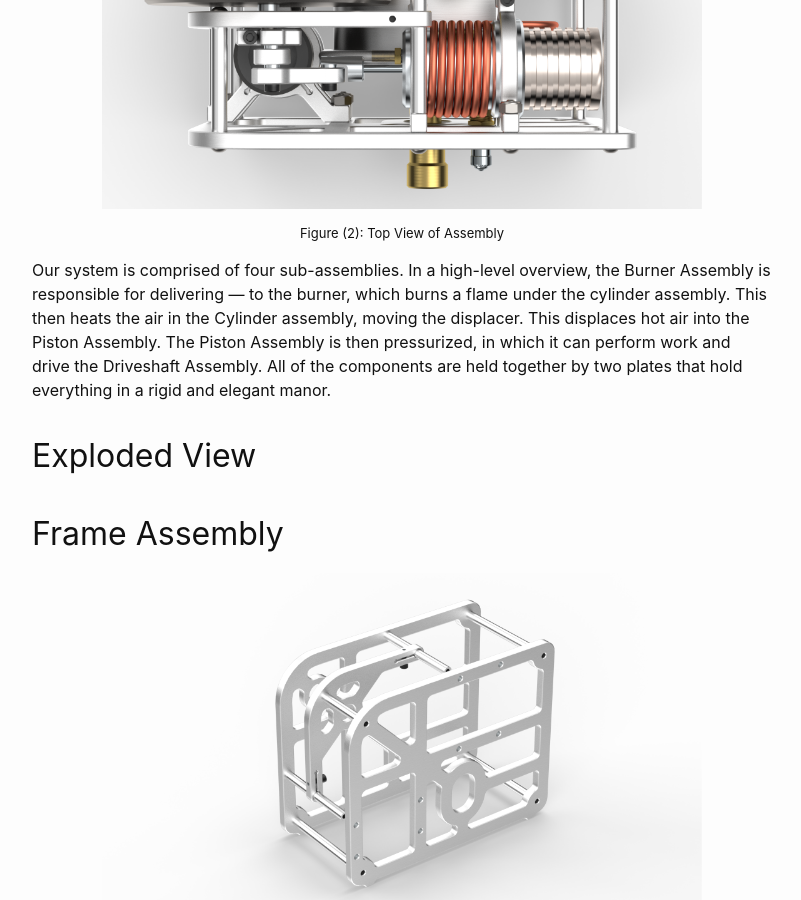
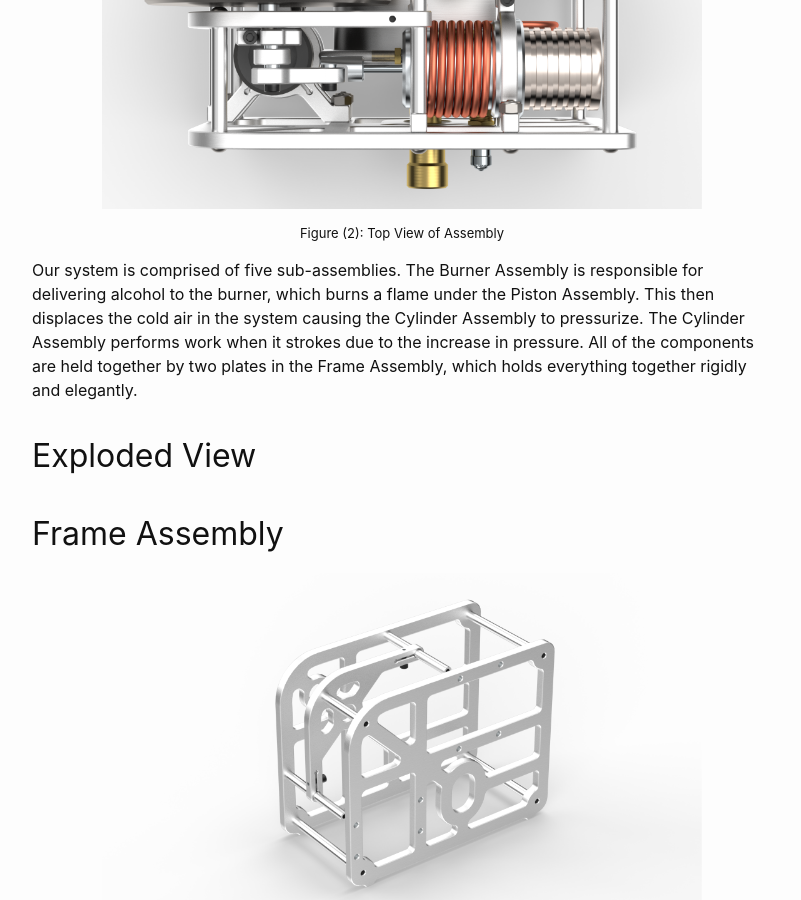
Before and after one commit to EliasWheatfall/SterlingEngineOne, a Jekyll site: the page built from _posts/2023-11-04-Design-features-and-main-subsystems.md, in a window 1280 px wide and 900 px high, scrolled down 946 px. Shown: the whole window, without its empty margins (238-1039 px from the left). Built offline with Jekyll 4.4.1, drawn with Linux system fonts in a browser that asks for light colours.

Commit message:
Update 2023-11-04-Design-features-and-main-subsystems.md

```diff
--- a/_posts/2023-11-04-Design-features-and-main-subsystems.md
+++ b/_posts/2023-11-04-Design-features-and-main-subsystems.md
@@ -12,7 +12,7 @@ Figure (1): Full Assembly View CAD
 {: .subtext}
 Figure (2): Top View of Assembly
 
-Our system is comprised of four sub-assemblies. In a high-level overview, the Burner Assembly is responsible for delivering --- to the burner, which burns a flame under the cylinder assembly. This then heats the air in the Cylinder assembly, moving the displacer. This displaces hot air into the Piston Assembly. The Piston Assembly is then pressurized, in which it can perform work and drive the Driveshaft Assembly. All of the components are held together by two plates that hold everything in a rigid and elegant manor.
+Our system is comprised of five sub-assemblies. The Burner Assembly is responsible for delivering alcohol to the burner, which burns a flame under the Piston Assembly. This then displaces the cold air in the system causing the Cylinder Assembly to pressurize. The Cylinder Assembly performs work when it strokes due to the increase in pressure. All of the components are held together by two plates in the Frame Assembly, which holds everything together rigidly and elegantly.
 
 ## Exploded View
 
@@ -64,32 +64,32 @@ The burner assembly is a large advancement our team has made compared to most St
 
 Here are all of the drawings for each component of the machine:
 
-![D1](https://eliaswheatfall.github.io/StirlingEngineOne/assets/Pl-01.PNG){: .center-image width="1000" }
+![D1](https://eliaswheatfall.github.io/StirlingEngineOne/assets/Pl-01.PNG){: .center-image width="1200" }
 
-![D2](https://eliaswheatfall.github.io/StirlingEngineOne/assets/CL-03.PNG){: .center-image width="1000" }
+![D2](https://eliaswheatfall.github.io/StirlingEngineOne/assets/CL-03.PNG){: .center-image width="1200" }
 
-![D3](https://eliaswheatfall.github.io/StirlingEngineOne/assets/clock_cage_plate_back.PNG){: .center-image width="1000" }
+![D3](https://eliaswheatfall.github.io/StirlingEngineOne/assets/clock_cage_plate_back.PNG){: .center-image width="1200" }
 
-![D4](https://eliaswheatfall.github.io/StirlingEngineOne/assets/clock_cage_plate_front.PNG){: .center-image width="1000" }
+![D4](https://eliaswheatfall.github.io/StirlingEngineOne/assets/clock_cage_plate_front.PNG){: .center-image width="1200" }
 
-![D5](https://eliaswheatfall.github.io/StirlingEngineOne/assets/cold_cylinder.PNG){: .center-image width="1000" }
+![D5](https://eliaswheatfall.github.io/StirlingEngineOne/assets/cold_cylinder.PNG){: .center-image width="1200" }
 
-![D6](https://eliaswheatfall.github.io/StirlingEngineOne/assets/CY-06.PNG){: .center-image width="1000" }
+![D6](https://eliaswheatfall.github.io/StirlingEngineOne/assets/CY-06.PNG){: .center-image width="1200" }
 
-![D7](https://eliaswheatfall.github.io/StirlingEngineOne/assets/displacer.PNG){: .center-image width="1000" }
+![D7](https://eliaswheatfall.github.io/StirlingEngineOne/assets/displacer.PNG){: .center-image width="1200" }
 
-![D8](https://eliaswheatfall.github.io/StirlingEngineOne/assets/displacer_shaft.PNG){: .center-image width="1000" }
+![D8](https://eliaswheatfall.github.io/StirlingEngineOne/assets/displacer_shaft.PNG){: .center-image width="1200" }
 
-![D9](https://eliaswheatfall.github.io/StirlingEngineOne/assets/dr-02.PNG){: .center-image width="1000" }
+![D9](https://eliaswheatfall.github.io/StirlingEngineOne/assets/dr-02.PNG){: .center-image width="1200" }
 
-![D10](https://eliaswheatfall.github.io/StirlingEngineOne/assets/dr-03.PNG){: .center-image width="1000" }
+![D10](https://eliaswheatfall.github.io/StirlingEngineOne/assets/dr-03.PNG){: .center-image width="1200" }
 
-![D11](https://eliaswheatfall.github.io/StirlingEngineOne/assets/fly_wheel.PNG){: .center-image width="1000" }
+![D11](https://eliaswheatfall.github.io/StirlingEngineOne/assets/fly_wheel.PNG){: .center-image width="1200" }
 
-![D12](https://eliaswheatfall.github.io/StirlingEngineOne/assets/hot_cylinder.PNG){: .center-image width="1000" }
+![D12](https://eliaswheatfall.github.io/StirlingEngineOne/assets/hot_cylinder.PNG){: .center-image width="1200" }
 
-![D13](https://eliaswheatfall.github.io/StirlingEngineOne/assets/link_adapter.PNG){: .center-image width="1000" }
+![D13](https://eliaswheatfall.github.io/StirlingEngineOne/assets/link_adapter.PNG){: .center-image width="1200" }
 
-![D14](https://eliaswheatfall.github.io/StirlingEngineOne/assets/nozzle_clamp.PNG){: .center-image width="1000" }
+![D14](https://eliaswheatfall.github.io/StirlingEngineOne/assets/nozzle_clamp.PNG){: .center-image width="1200" }
 
-![D15](https://eliaswheatfall.github.io/StirlingEngineOne/assets/nozzle_holder.PNG){: .center-image width="1000" }
+![D15](https://eliaswheatfall.github.io/StirlingEngineOne/assets/nozzle_holder.PNG){: .center-image width="1200" }
```
